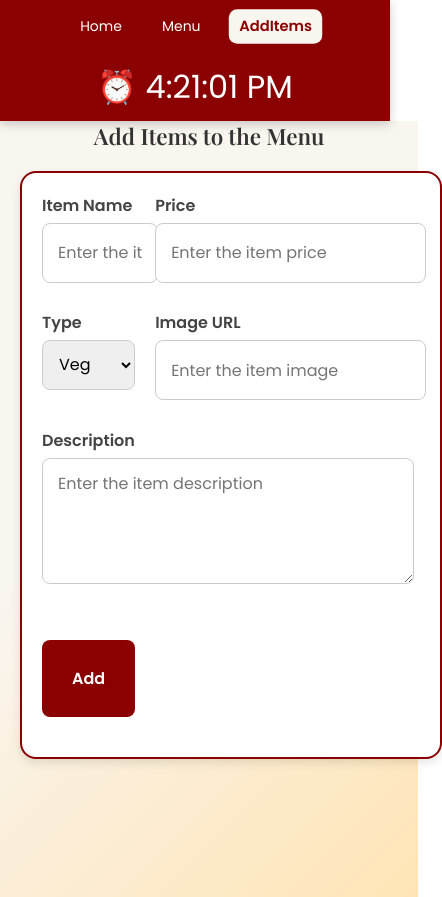
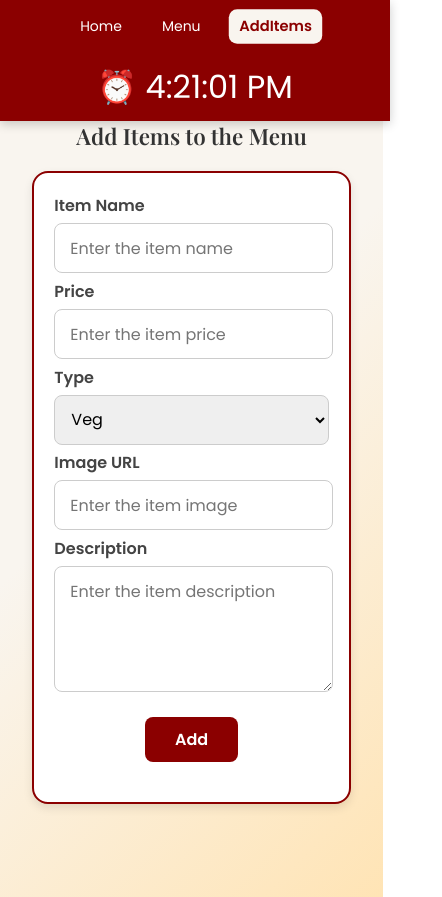
Before and after one commit to kamesh-mgl/restaurant, a React (Vite) app: page /additems in a window 390 px wide. Shown: the whole page, 442 px wide, since content can reach past the window. Built offline with nearby package versions, Linux system fonts and the light colour scheme.

Commit message:
styles changes

```diff
--- a/src/App.css
+++ b/src/App.css
@@ -444,4 +444,14 @@ button.add-btn:hover {
   #additems h1 {
     font-size: 1.4rem;
   }
+  #additems{
+    width: 88%;
+  }
+  .form-container {
+    display: flex;
+    flex-direction: column;
+    width: 80%;
+    padding: 20px;
+    height: auto;
+  }
 }
```
